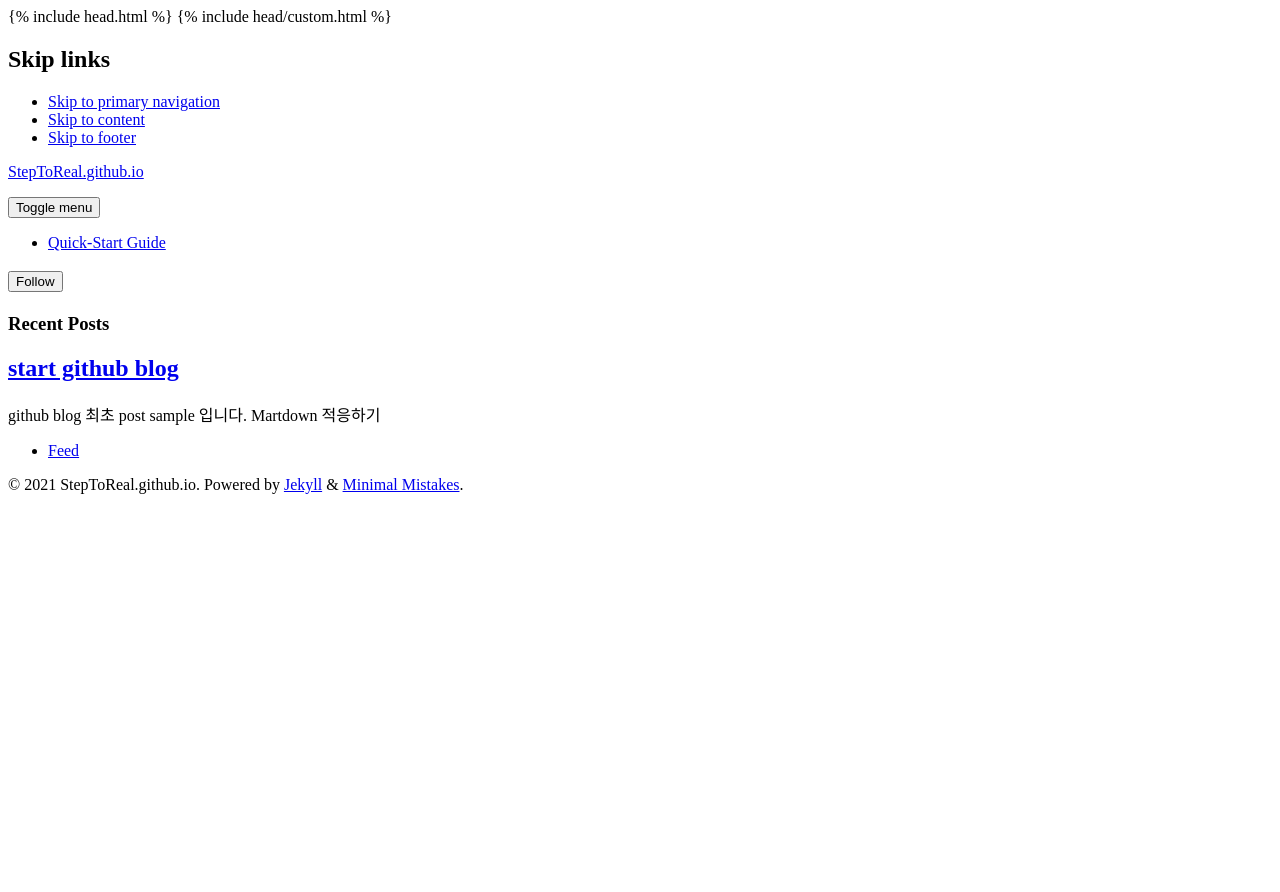
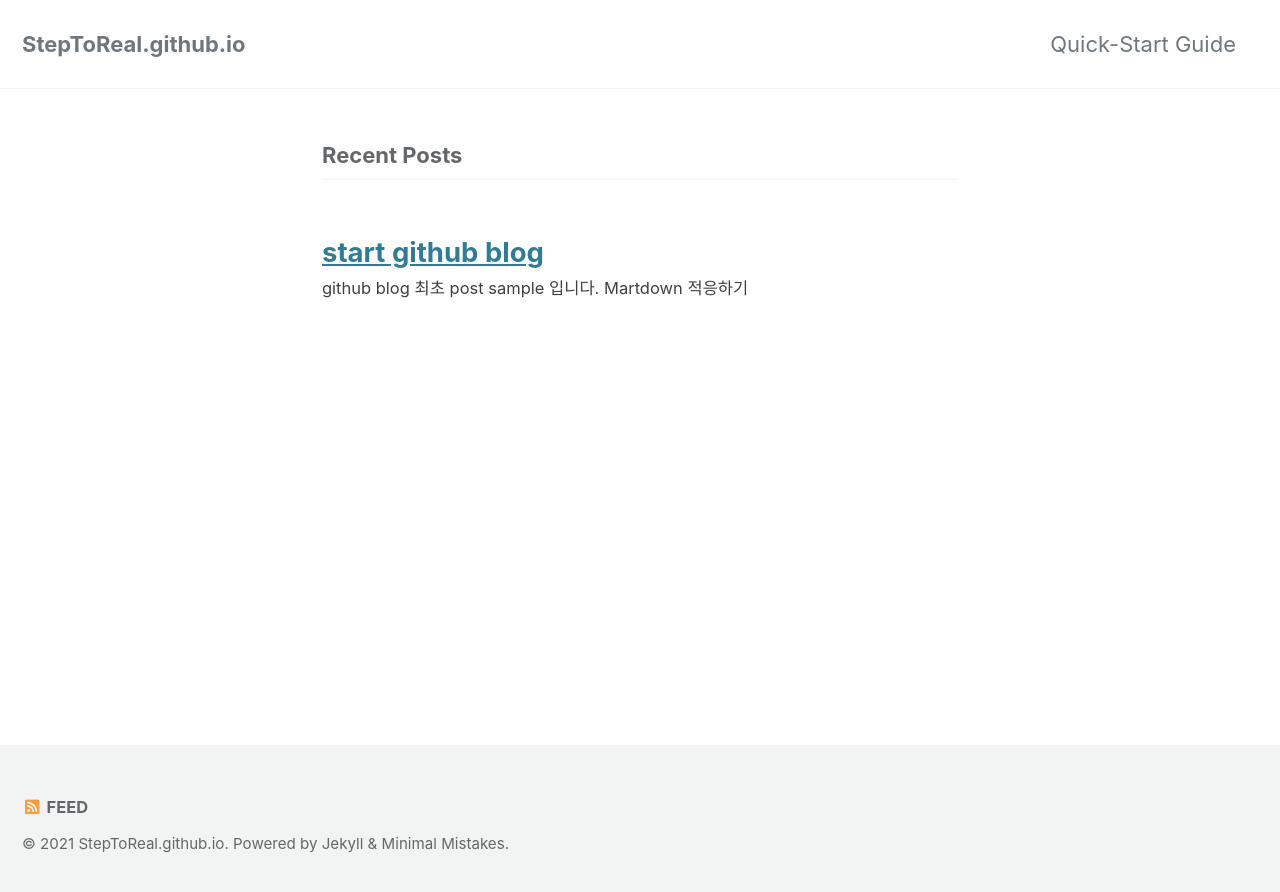
Before and after one commit to StepToReal/StepToReal.github.io, a Jekyll site: the page built from index.html, in a window 1280 px wide. Shown: the top 892 px of the page. Built offline with Jekyll 4.4.1, drawn with Linux system fonts in a browser that asks for light colours; cached includes are drawn as plain includes.

Commit message:
edit default.html

```diff
--- a/_layouts/default.html
+++ b/_layouts/default.html
@@ -10,13 +10,11 @@
 -->
 <html lang="{{ site.locale | slice: 0,2 | default: "en" }}" class="no-js">
   <head>
-    {% raw %}
     {% include head.html %}
     {% include head/custom.html %}
-    {% endraw %}
   </head>
 
-  <body class="layout--{{ page.layout | default: layout.layout }}{% if page.classes or layout.classes %}{{ page.classes | default: layout.classes | join: ' ' | prepend: ' ' }}{% endif %}">
+  <body class="layout--{{ page.layout | default: layout.layout }}{% raw %}{% if page.classes or layout.classes %}{{ page.classes | default: layout.classes | join: ' ' | prepend: ' ' }}{% endif %}{% endraw %}">
     {% include_cached skip-links.html %}
     {% include_cached browser-upgrade.html %}
     {% include_cached masthead.html %}
```
